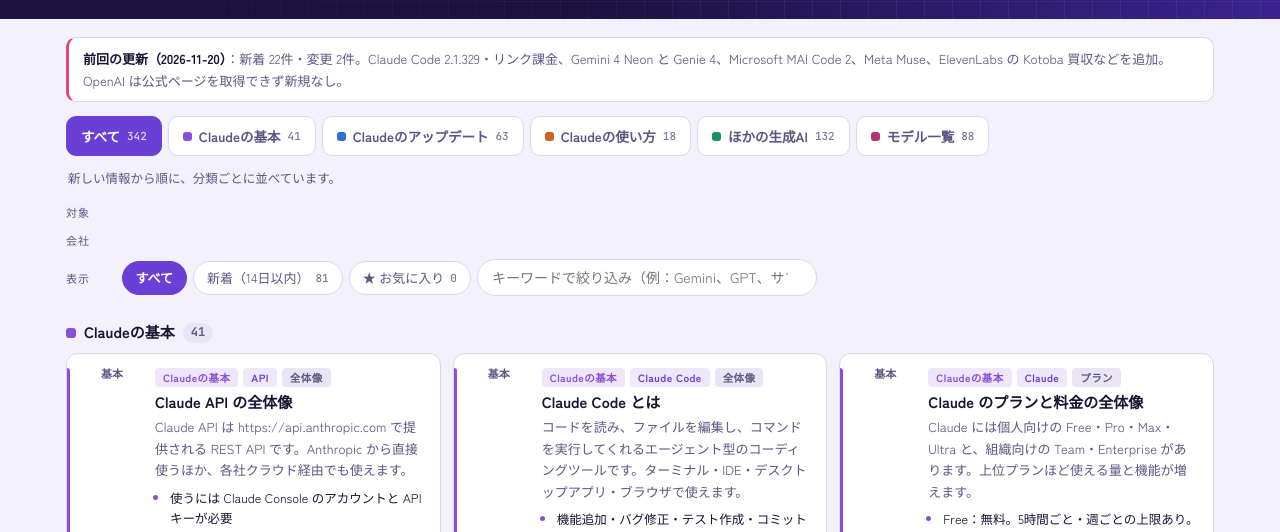
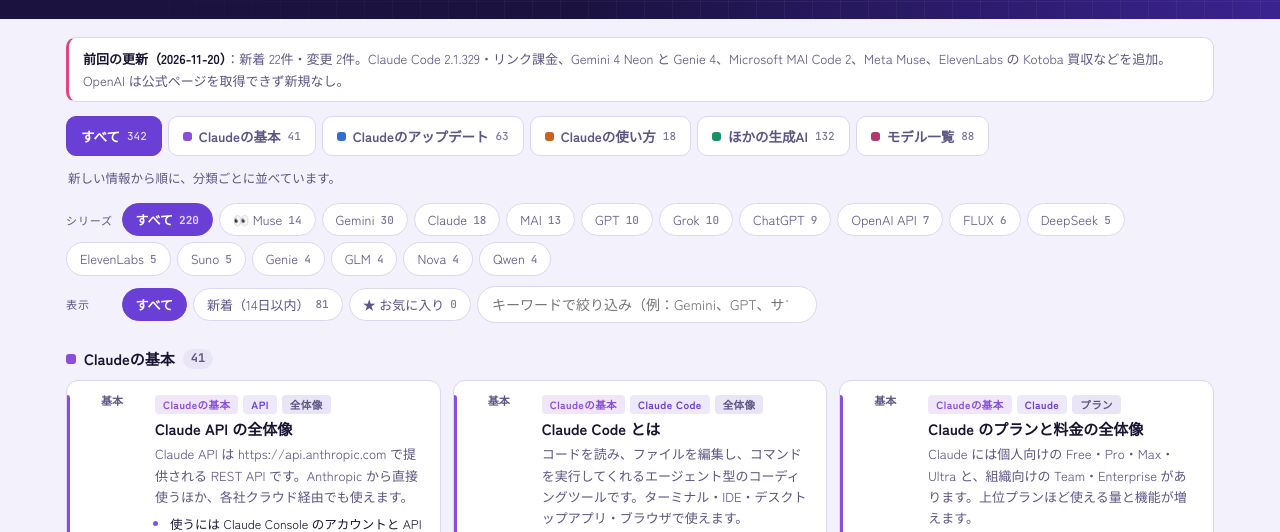
Before and after one commit to miraikakeru/pokechamp-board, a plain HTML site: page ai/index.html in a window 1280 px wide. Shown: the part 195-727 px from the top of the page. Drawn offline with Linux system fonts and the light colour scheme.

Commit message:
AIボードにシリーズ絞り込み（注目：Muse）を追加
Co-Authored-By: Claude <noreply@anthropic.com>

```diff
--- a/ai/index.html
+++ b/ai/index.html
@@ -59,6 +59,7 @@ h1{margin:6px 0 6px;font-weight:900;font-size:clamp(24px,3.6vw,36px);line-height
 .hint{font-size:12.5px;color:var(--muted);margin:-4px 2px 0}
 .filters{display:flex;flex-direction:column;gap:10px}
 .row{display:flex;flex-wrap:wrap;gap:6px;align-items:center}
+.row[hidden]{display:none}
 .row .lbl{font-size:11px;letter-spacing:.08em;color:var(--muted);min-width:4.5em}
 .pill{border:1px solid var(--line);background:var(--surface);color:var(--muted);border-radius:99px;padding:5px 13px;font-size:13px;display:inline-flex;gap:6px;align-items:center}
 .pill .n{font-family:var(--f-data);font-size:11px;opacity:.8}
@@ -127,6 +128,7 @@ footer{font-size:12px;color:var(--muted)}
   <div class='filters'>
     <div class='row' id='rowProd' hidden><span class='lbl'>対象</span></div>
     <div class='row' id='rowMaker' hidden><span class='lbl'>会社</span></div>
+    <div class='row' id='rowBrand' hidden><span class='lbl'>シリーズ</span></div>
     <div class='row' id='rowStat'><span class='lbl'>表示</span><input id='q' type='search' placeholder='キーワードで絞り込み（例：Gemini、GPT、サブエージェント）' aria-label='キーワードで絞り込み'></div>
   </div>
   <div id='list'></div>
@@ -152,25 +154,29 @@ const PAGE = 24;
 const $ = s => document.querySelector(s);
 const esc = s => String(s==null?'':s).replace(/[&<>'\x22]/g, c => ({'&':'&amp;','<':'&lt;','>':'&gt;','\x22':'&quot;','\'':'&#39;'}[c]));
 const safeUrl = u => /^https?:\/\//i.test(String(u||'')) ? String(u) : '#';
-const state = {cat:'all', prod:'all', maker:'all', stat:'all', q:''};
+const WATCH = ['Muse'];
+const state = {cat:'all', prod:'all', maker:'all', brand:'all', stat:'all', q:''};
 const shown = {};
 let DATA = {items:[]};
 let favs = new Set();
 try{ favs = new Set(JSON.parse(localStorage.getItem('ai-favs-v1')||'[]')); }catch(e){}
 const saveFavs = () => { try{ localStorage.setItem('ai-favs-v1', JSON.stringify([...favs])); }catch(e){} };
-try{ const h = decodeURIComponent(location.hash.slice(1)); if(CATS.some(c=>c.k===h)) state.cat = h; }catch(e){}
+try{ decodeURIComponent(location.hash.slice(1)).split('&').forEach(p => { const m = p.match(/^brand=(.+)$/); if(m) state.brand = m[1]; else if(CATS.some(c=>c.k===p)) state.cat = p; }); }catch(e){}
+function setHash(){ const p=[]; if(state.cat!=='all') p.push(state.cat); if(state.brand!=='all') p.push('brand='+encodeURIComponent(state.brand)); history.replaceState(null,'',p.length?'#'+p.join('&'):location.pathname); }
 
 function daysAgoJST(n){ const d = new Date(Date.now()+9*3600e3-n*864e5); return d.toISOString().slice(0,10); }
 function isRecent(it){ if(it.cat==='guide') return (it.addedAt||'') >= daysAgoJST(14); const d = it.date || it.addedAt || ''; return d >= daysAgoJST(14); }
 function isNew(it){ return (DATA.lastRun && (DATA.lastRun.added||[]).includes(it.id)); }
 const hasProd = c => c==='guide' || c==='update' || c==='tips';
 const hasMaker = c => c==='other' || c==='model';
+const hasBrand = c => c==='all' || hasMaker(c);
 const makerOf = it => it.maker || (it.cat==='model' ? 'Anthropic' : 'その他');
 function makerRank(m){ const i = MAKER_ORDER.indexOf(m); return i<0 ? 999 : i; }
 function match(it){
   if(state.cat!=='all' && it.cat!==state.cat) return false;
   if(hasProd(state.cat) && state.prod!=='all' && it.prod!==state.prod) return false;
   if(hasMaker(state.cat) && state.maker!=='all' && makerOf(it)!==state.maker) return false;
+  if(hasBrand(state.cat) && state.brand!=='all' && it.brand!==state.brand) return false;
   if(state.stat==='new' && !isRecent(it)) return false;
   if(state.stat==='fav' && !favs.has(it.id)) return false;
   if(state.q){ const t=[it.title,it.desc,(it.points||[]).join(' '),it.maker,it.brand,it.src,it.level,it.kind&&it.kind.join(' '),it.avail,it.price,it.topic,PRODNAME[it.prod]].join(' '); if(!t.toLowerCase().includes(state.q.toLowerCase())) return false; }
@@ -182,7 +188,7 @@ function pills(el, list, key, counts){
     const b = document.createElement('button');
     b.type='button'; b.className='pill'; b.dataset.k=o.k; b.setAttribute('aria-pressed', String(state[key]===o.k));
     b.innerHTML = esc(o.label) + (counts && counts[o.k]!=null ? ` <span class='n'>${counts[o.k]}</span>` : '');
-    b.addEventListener('click', () => { state[key]=o.k; render(); });
+    b.addEventListener('click', () => { state[key]=o.k; if(key==='maker') state.brand='all'; if(key==='brand') setHash(); render(); });
     if(key==='stat') el.insertBefore(b, $('#q')); else el.appendChild(b);
   });
 }
@@ -193,7 +199,7 @@ function tabs(counts){
     b.type='button'; b.className='tab'; b.setAttribute('role','tab'); b.setAttribute('aria-selected', String(state.cat===o.k));
     if(o.c) b.style.setProperty('--c', o.c);
     b.innerHTML = (o.c?'<span class=\x22dot\x22></span>':'') + esc(o.label) + ` <span class='n'>${counts[o.k]||0}</span>`;
-    b.addEventListener('click', () => { state.cat=o.k; state.prod='all'; state.maker='all'; history.replaceState(null,'',o.k==='all'?location.pathname:'#'+o.k); render(); });
+    b.addEventListener('click', () => { state.cat=o.k; state.prod='all'; state.maker='all'; if(!hasBrand(o.k)) state.brand='all'; setHash(); render(); });
     el.appendChild(b);
   });
 }
@@ -248,6 +254,16 @@ function render(){
     const ms = Object.keys(mc).filter(k=>k!=='all').sort((a,b)=>makerRank(a)-makerRank(b) || mc[b]-mc[a] || a.localeCompare(b));
     pills($('#rowMaker'), [{k:'all',label:'すべて'}, ...ms.map(m=>({k:m,label:m}))], 'maker', mc);
   }
+  $('#rowBrand').hidden = !hasBrand(state.cat);
+  if(hasBrand(state.cat)){
+    const pool = items.filter(i => i.brand && (state.cat==='all' ? hasMaker(i.cat) : i.cat===state.cat) && (!hasMaker(state.cat) || state.maker==='all' || makerOf(i)===state.maker));
+    const bc = {all:pool.length}; pool.forEach(i=>bc[i.brand]=(bc[i.brand]||0)+1);
+    const bs = Object.keys(bc).filter(k=>k!=='all' && (bc[k]>=2 || WATCH.includes(k) || k===state.brand))
+      .sort((a,b)=>(WATCH.includes(b)-WATCH.includes(a)) || bc[b]-bc[a] || a.localeCompare(b))
+      .filter((k,i)=>i<16 || WATCH.includes(k) || k===state.brand);
+    if(state.brand!=='all' && !bs.includes(state.brand)){ bs.unshift(state.brand); bc[state.brand]=0; }
+    pills($('#rowBrand'), [{k:'all',label:'すべて'}, ...bs.map(b=>({k:b,label:(WATCH.includes(b)?'👀 ':'')+b}))], 'brand', bc);
+  }
   pills($('#rowStat'), STATS, 'stat', {new:items.filter(isRecent).length, fav:favs.size});
   const list = items.filter(match);
   let html = '';
```
